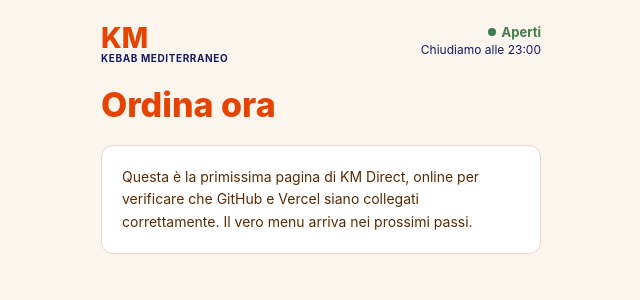
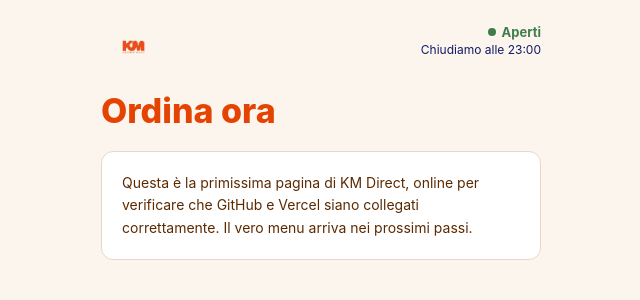
Before and after one commit to Kebabmediterraneo/km-direct, a Next.js app: page / in a window 1280 px wide. Shown: the top 300 px of the page, without its empty margins (319-959 px from the left). Built offline with nearby package versions, Linux system fonts and the light colour scheme.

Commit message:
Add files via upload
Aggiunto logo reale

```diff
--- a/app/page.js
+++ b/app/page.js
@@ -15,28 +15,11 @@ export default function Home() {
           marginBottom: 20,
         }}
       >
-        <div>
-          <div
-            style={{
-              fontWeight: 800,
-              fontSize: 28,
-              color: "var(--brand-orange)",
-              lineHeight: 1,
-            }}
-          >
-            KM
-          </div>
-          <div
-            style={{
-              fontWeight: 700,
-              fontSize: 10,
-              letterSpacing: "0.06em",
-              color: "var(--navy)",
-            }}
-          >
-            KEBAB MEDITERRANEO
-          </div>
-        </div>
+        <img
+          src="/logo-wordmark.png"
+          alt="KM Kebab Mediterraneo"
+          style={{ height: 46, width: "auto" }}
+        />
         <div style={{ textAlign: "right" }}>
           <div
             style={{
```
Also changed, not shown: public/logo-full.png (added), public/logo-wordmark.png (added).
